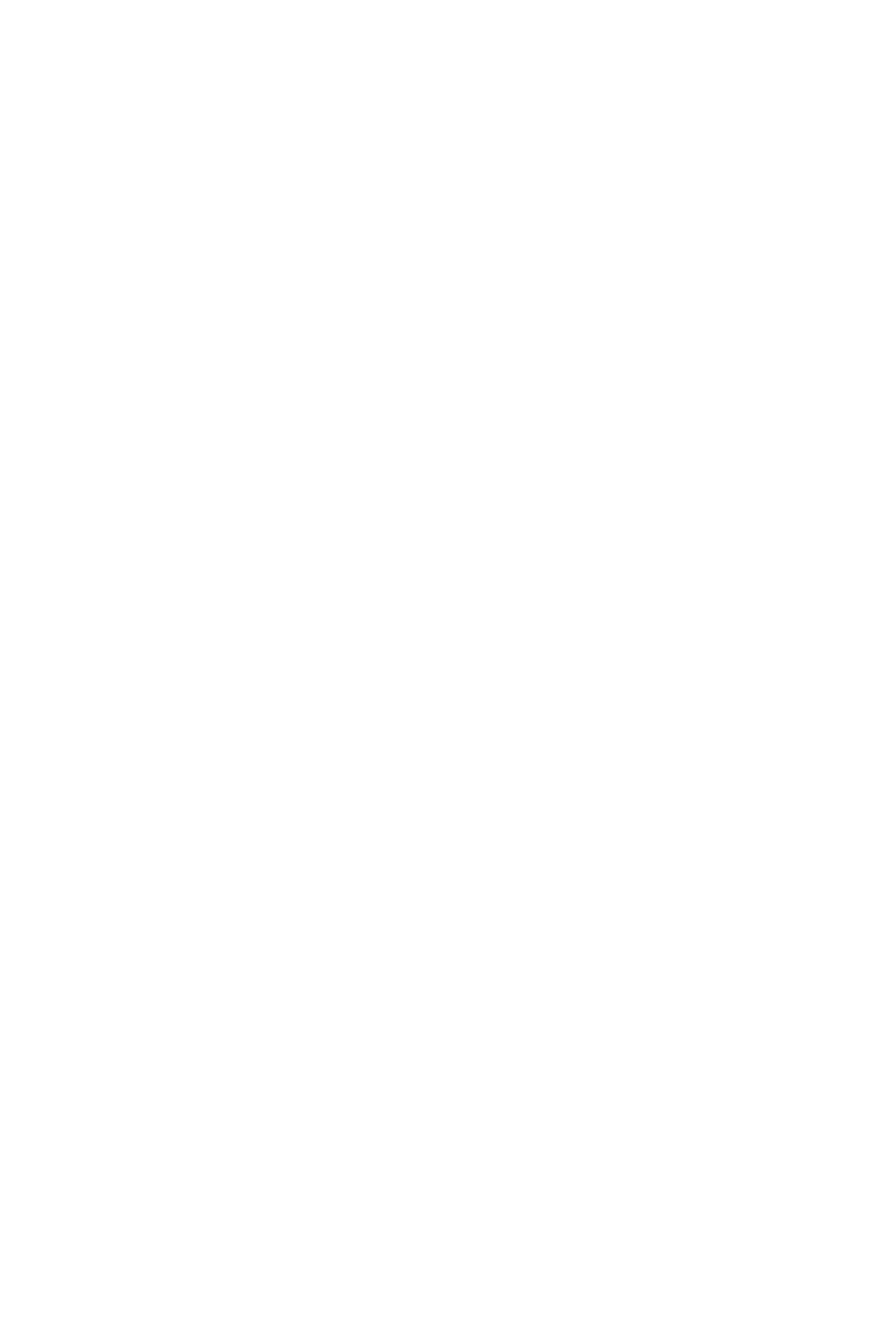
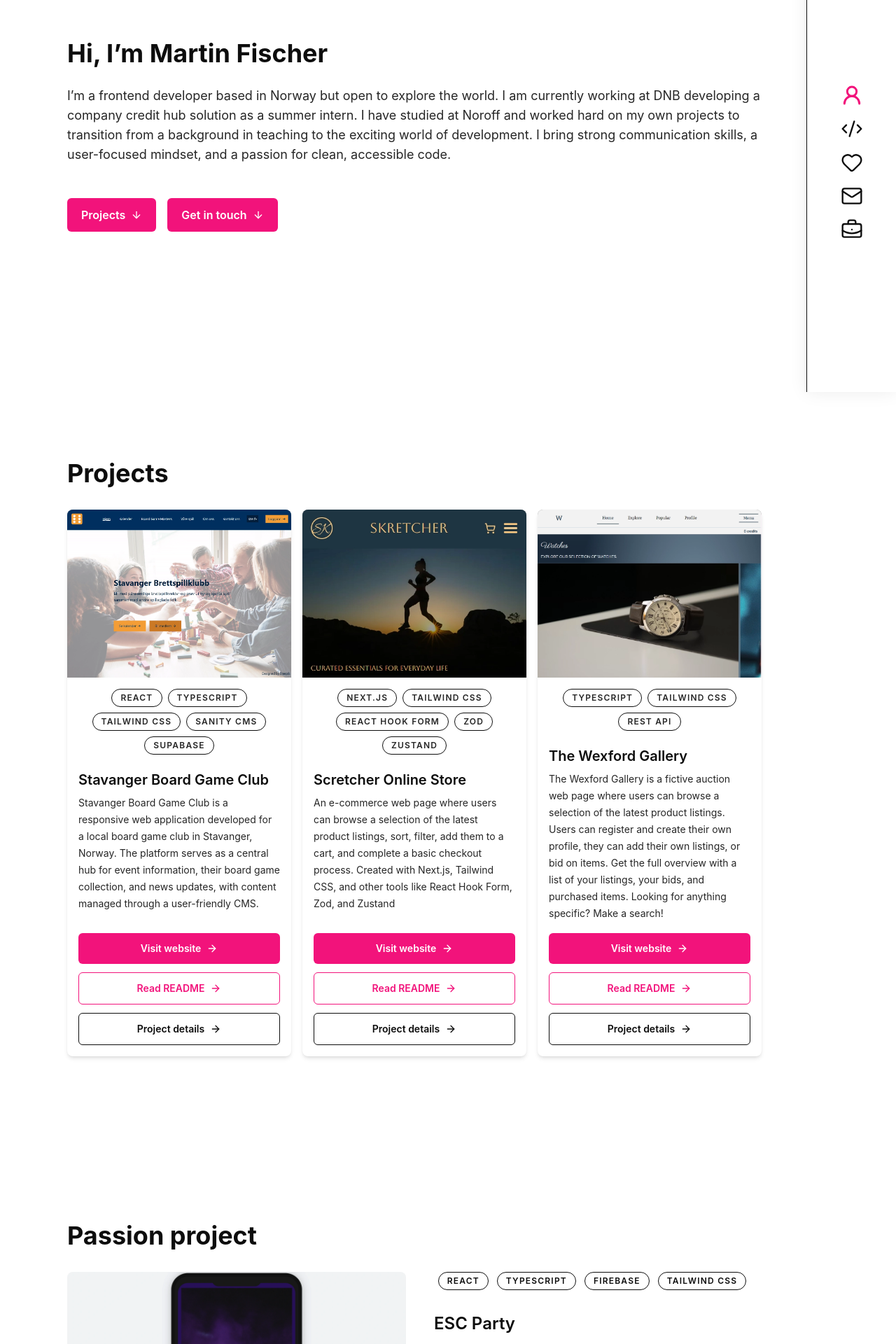
Before and after one commit to mamf92/portfolio-v2, a React (Vite) app: page / in a window 1280 px wide. Shown: the part 240-2160 px from the top of the page at 70% size. Before the commit the page ends 800 px from the top, so only its background shows below. Built offline with nearby package versions, Linux system fonts and the light colour scheme.

Commit message:
feat: combine sections to display home page

```diff
--- a/src/App.tsx
+++ b/src/App.tsx
@@ -1,3 +1,5 @@
+import Home from './components/pages/Home.tsx';
+
 export default function App() {
-  return <main />;
+  return <Home />;
 }
--- /dev/null
+++ b/src/components/pages/Home.tsx
@@ -0,0 +1,146 @@
+import { ArrowDown, ArrowRight } from '../icons.tsx';
+import AboutCard from '../cards/AboutCard.tsx';
+import ContactCard from '../cards/ContactCard.tsx';
+import PassionProjectCard from '../cards/PassionProjectCard.tsx';
+import ProjectCard from '../cards/ProjectCard.tsx';
+import Footer from '../layout/Footer.tsx';
+import Header from '../layout/Header.tsx';
+import {
+  about,
+  contactProfile,
+  experienceSection,
+  passionProject,
+} from '../../data/featured.ts';
+import { projects } from '../../data/projects.ts';
+
+export default function Home() {
+  return (
+    <div className="md:w-90vw min-h-screen w-[calc(100vw-4rem)] sm:w-[calc(100vw-6rem)]">
+      <Header />
+      <main id="main-content" className="flex flex-col gap-16 pt-8 pb-8">
+        <section
+          id="about"
+          className="mx-auto flex min-h-screen w-full max-w-5xl flex-col justify-center px-4 py-8"
+          aria-labelledby="about-heading"
+        >
+          <AboutCard heading={about.heading} description={about.description} />
+        </section>
+
+        <section
+          id="projects"
+          className="mx-auto flex min-h-screen w-full max-w-5xl flex-col justify-center px-4"
+          aria-labelledby="projects-heading"
+        >
+          <div className="mb-8 flex flex-col gap-3 self-start">
+            <h2
+              id="projects-heading"
+              className="text-3xl font-bold text-black sm:text-4xl"
+            >
+              Projects
+            </h2>
+          </div>
+
+          <div className="grid gap-4 sm:grid-cols-2 lg:grid-cols-3">
+            {projects.map((project, index) => (
+              <ProjectCard
+                key={project.id}
+                project={project}
+                index={index + 1}
+              />
+            ))}
+          </div>
+        </section>
+
+        <section
+          id="passion-project"
+          className="mx-auto flex min-h-screen w-full max-w-5xl flex-col items-center justify-center px-4"
+          aria-labelledby="passion-project-heading"
+        >
+          <div className="mb-8 flex flex-col gap-3 self-start">
+            <h2
+              id="passion-project-heading"
+              className="text-3xl font-bold text-black sm:text-4xl"
+            >
+              Passion project
+            </h2>
+          </div>
+
+          <PassionProjectCard
+            title={passionProject.title}
+            description={passionProject.description}
+            techStack={passionProject.techStack}
+            liveUrl={passionProject.liveUrl}
+            repoUrl={passionProject.repoUrl}
+            imageUrl={passionProject.imageUrl}
+            imageAlt={passionProject.imageAlt}
+          />
+        </section>
+
+        <section
+          id="contact"
+          className="mx-auto flex min-h-screen w-full max-w-5xl flex-col justify-center px-4"
+          aria-labelledby="contact-heading"
+        >
+          <div className="mb-8 flex flex-col gap-3">
+            <h2 id="contact-heading" className="text-3xl font-bold text-black">
+              Get in touch
+            </h2>
+          </div>
+
+          <ContactCard
+            heading={contactProfile.heading}
+            description={contactProfile.description}
+            imageUrl={contactProfile.imageUrl}
+            imageAlt={contactProfile.imageAlt}
+            linkedinUrl={contactProfile.linkedinUrl}
+            githubUrl={contactProfile.githubUrl}
+            email={contactProfile.email}
+          />
+        </section>
+
+        <section
+          id="more-about"
+          className="mx-auto flex min-h-screen w-full max-w-5xl flex-col justify-center px-4"
+          aria-labelledby="more-about-heading"
+        >
+          <div className="flex flex-col gap-6">
+            <h2
+              id="more-about-heading"
+              className="text-3xl font-bold text-black"
+            >
+              {experienceSection.title}
+            </h2>
+            <div className="text-darkgrey flex flex-col gap-4">
+              {experienceSection.paragraphs.map((paragraph) => (
+                <p key={paragraph} className="text-base leading-7">
+                  {paragraph}
+                </p>
+              ))}
+            </div>
+            <div className="flex flex-wrap gap-4">
+              <a
+                href={experienceSection.githubUrl}
+                target="_blank"
+                rel="noreferrer"
+                className="bg-funpink hover:bg-funpurple inline-flex items-center justify-center gap-2 rounded-md px-5 py-3 font-semibold text-white transition-colors duration-300"
+              >
+                Check my GitHub
+                <ArrowRight className="h-4 w-4" aria-hidden="true" />
+              </a>
+              <a
+                href={experienceSection.cvUrl}
+                className="bg-funpink hover:bg-funpurple inline-flex items-center justify-center gap-2 rounded-md px-5 py-3 font-semibold text-white transition-colors duration-300"
+                download
+                aria-label="Download my CV in PDF format"
+              >
+                Download CV
+                <ArrowDown className="h-4 w-4" aria-hidden="true" />
+              </a>
+            </div>
+          </div>
+        </section>
+      </main>
+      <Footer />
+    </div>
+  );
+}
```
